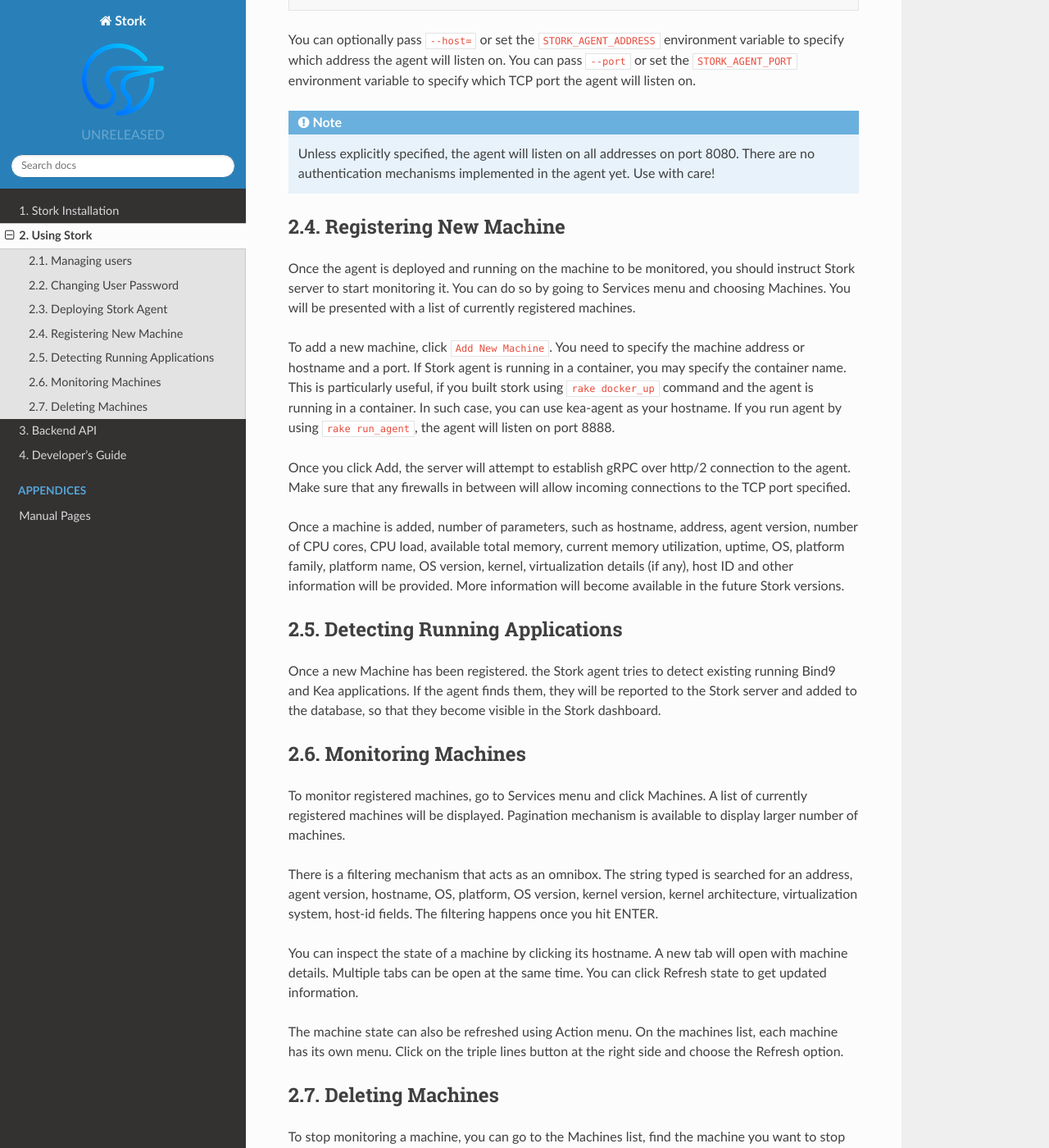
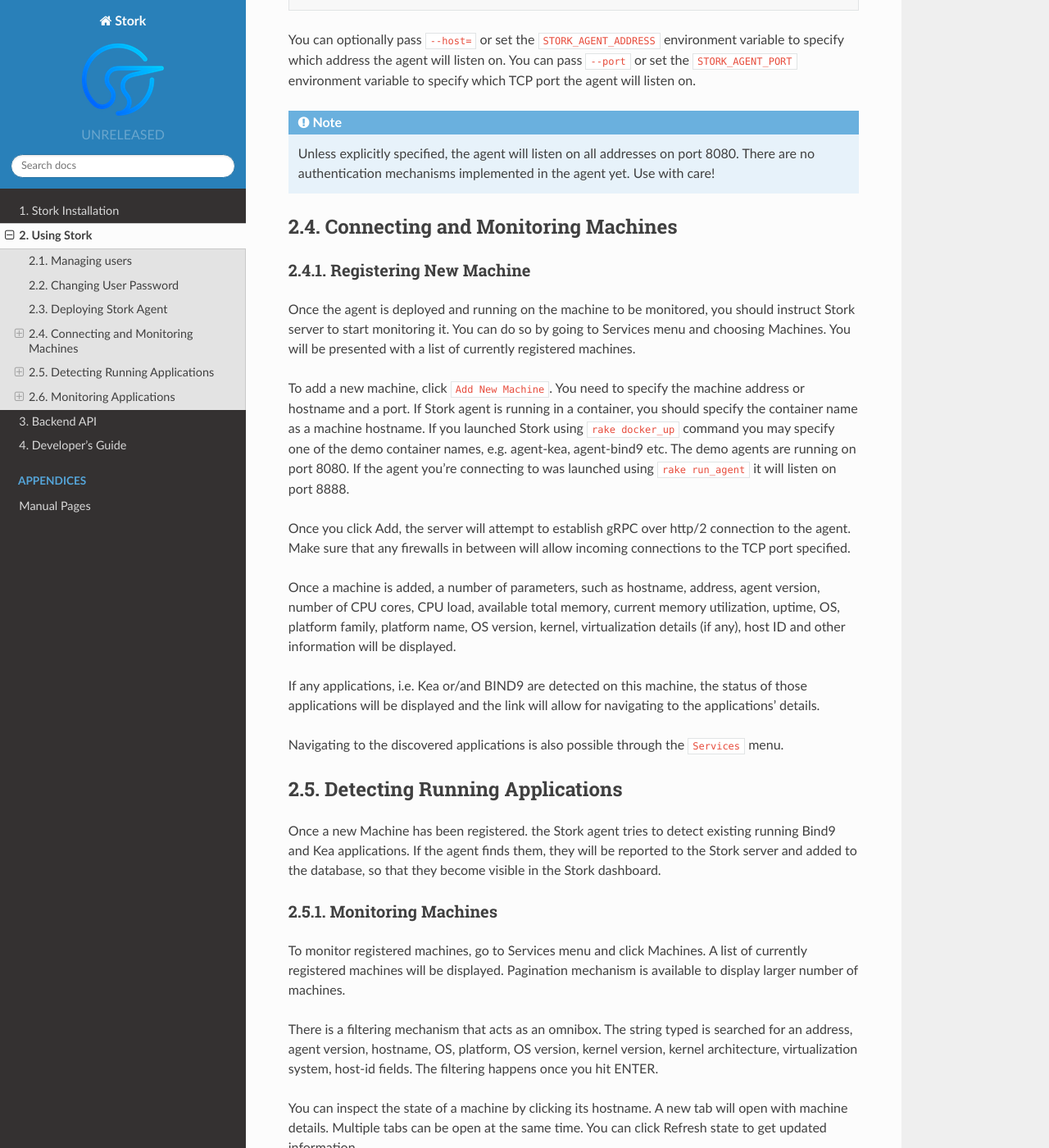
Before and after one commit to isc-projects/stork, a Sphinx documentation site: the page built from doc/usage.rst, in a window 1280 px wide and 1400 px high, scrolled down 1556 px. Shown: the whole window at 82% size. Built offline with Sphinx 7.4.7 and the Read the Docs theme 2.0.0, drawn with Linux system fonts in a browser that asks for light colours; some of the changed text lies outside the part shown.

Commit message:
[#122] Machines and app status
Updated machines monitoring section and added apps monitoring section into
the Stork ARM.

```diff
--- a/doc/usage.rst
+++ b/doc/usage.rst
@@ -79,26 +79,37 @@
    Unless explicitly specified, the agent will listen on all addresses on port 8080. There are no
    authentication mechanisms implemented in the agent yet. Use with care!
 
+Connecting and Monitoring Machines
+==================================
+
 Registering New Machine
-=======================
+~~~~~~~~~~~~~~~~~~~~~~~
 
 Once the agent is deployed and running on the machine to be monitored, you should instruct Stork
 server to start monitoring it. You can do so by going to Services menu and choosing Machines.
 You will be presented with a list of currently registered machines.
 
 To add a new machine, click ``Add New Machine``. You need to specify the machine address or hostname
-and a port. If Stork agent is running in a container, you may specify the container name. This is
-particularly useful, if you built stork using ``rake docker_up`` command and the agent is running in
-a container. In such case, you can use kea-agent as your hostname. If you run agent by using ``rake
-run_agent``, the agent will listen on port 8888.
+and a port. If Stork agent is running in a container, you should specify the container name as
+a machine hostname. If you launched Stork using ``rake docker_up`` command you may specify one of
+the demo container names, e.g. agent-kea, agent-bind9 etc. The demo agents are running on
+port 8080. If the agent you're connecting to was launched using ``rake run_agent`` it will
+listen on port 8888.
 
 Once you click Add, the server will attempt to establish gRPC over http/2 connection to the agent.
 Make sure that any firewalls in between will allow incoming connections to the TCP port specified.
 
-Once a machine is added, number of parameters, such as hostname, address, agent version, number
+Once a machine is added, a number of parameters, such as hostname, address, agent version, number
 of CPU cores, CPU load, available total memory, current memory utilization, uptime, OS, platform
 family, platform name, OS version, kernel, virtualization details (if any), host ID and other
-information will be provided. More information will become available in the future Stork versions.
+information will be displayed.
+
+If any applications, i.e. Kea or/and BIND9 are detected on this machine, the status of those
+applications will be displayed and the link will allow for navigating to the applications'
+details.
+
+Navigating to the discovered applications is also possible through the ``Services`` menu.
+
 
 Detecting Running Applications
 ==============================
@@ -108,7 +119,7 @@
 and added to the database, so that they become visible in the Stork dashboard.
 
 Monitoring Machines
-===================
+~~~~~~~~~~~~~~~~~~~
 
 To monitor registered machines, go to Services menu and click Machines. A list of currently
 registered machines will be displayed. Pagination mechanism is available to display larger
@@ -126,7 +137,7 @@
 its own menu. Click on the triple lines button at the right side and choose the Refresh option.
 
 Deleting Machines
-=================
+~~~~~~~~~~~~~~~~~
 
 To stop monitoring a machine, you can go to the Machines list, find the machine you want to stop
 monitoring, click on the triple lines button at the right side and choose Delete. Note this will
@@ -134,3 +145,31 @@
 will no longer monitor it. However, the Stork agent process will continue running. If you want to
 completely shut it down, you need to do so manually, e.g. by connecting to the machine using ssh and
 stopping the agent there. One way to achieve that is to issue ``killall stork-agent`` command.
+
+
+Monitoring Applications
+=======================
+
+Application Status
+~~~~~~~~~~~~~~~~~~
+
+Kea and BIND9 applications discovered on the connected machines can be listed via the top level
+menu bar, under ``Services``. You can select between Kea and BIND9 applications. The list
+of applications of the given type comprises the application version, application status and some
+machine details. The ``Action`` button is also available which allows for refreshing the
+information about the application.
+
+The application status comprises a list of daemons belonging to the application. For BIND9 it
+is always only one daemon, ``named``. In case of Kea, several daemons can be presented in the
+application status column, typically: DHCPv4, DHCPv6, DDNS and CA (Kea Control Agent). The
+listed daemons are those that Stork found in the CA configuration file. The warning sign
+will be displayed for those daemons from the CA configuration file that are not running.
+In cases when the Kea installation is simply using the default CA configuration file,
+which includes configuration of daemons that are never intended to be launched, it is
+recommended to remove (or comment out) those configurations to eliminate unwanted
+warnings from Stork about inactive daemons.
+
+Kea High Availability Status
+~~~~~~~~~~~~~~~~~~~~~~~~~~~~
+
+tbd
```
